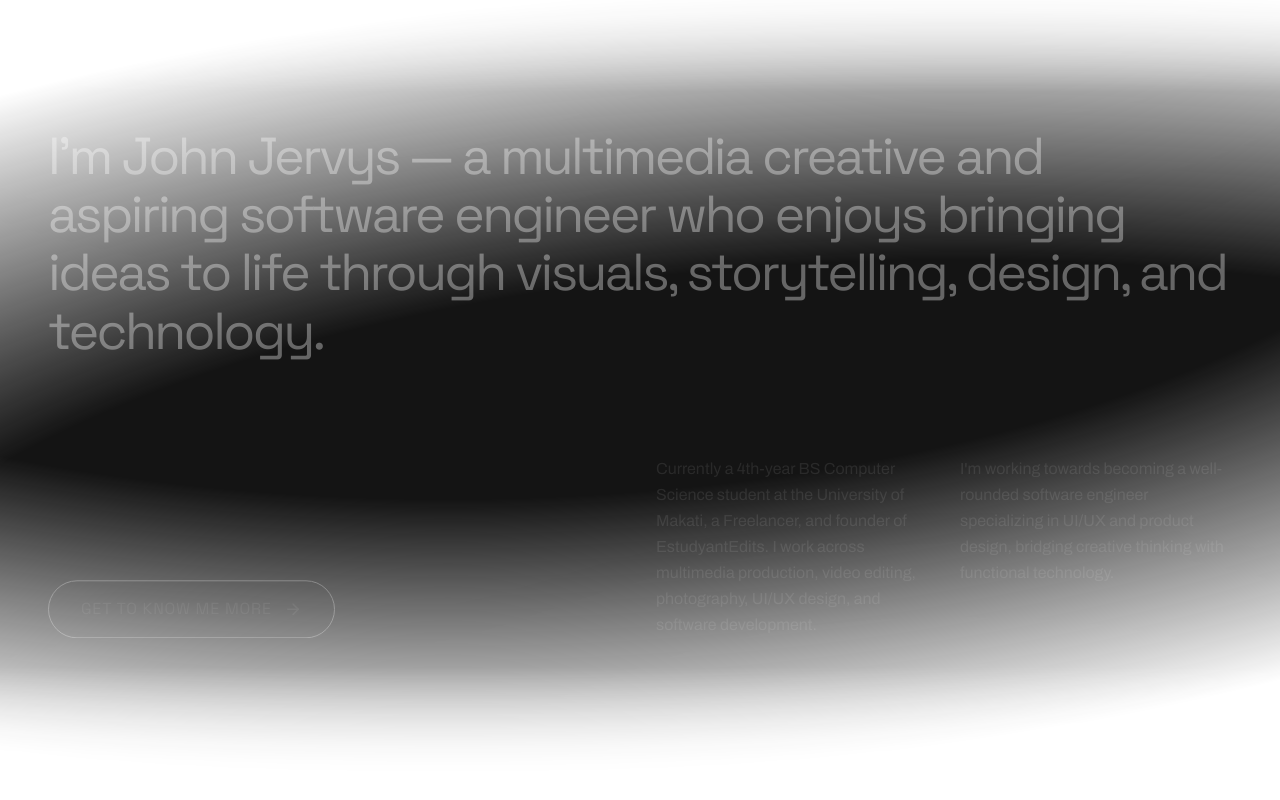
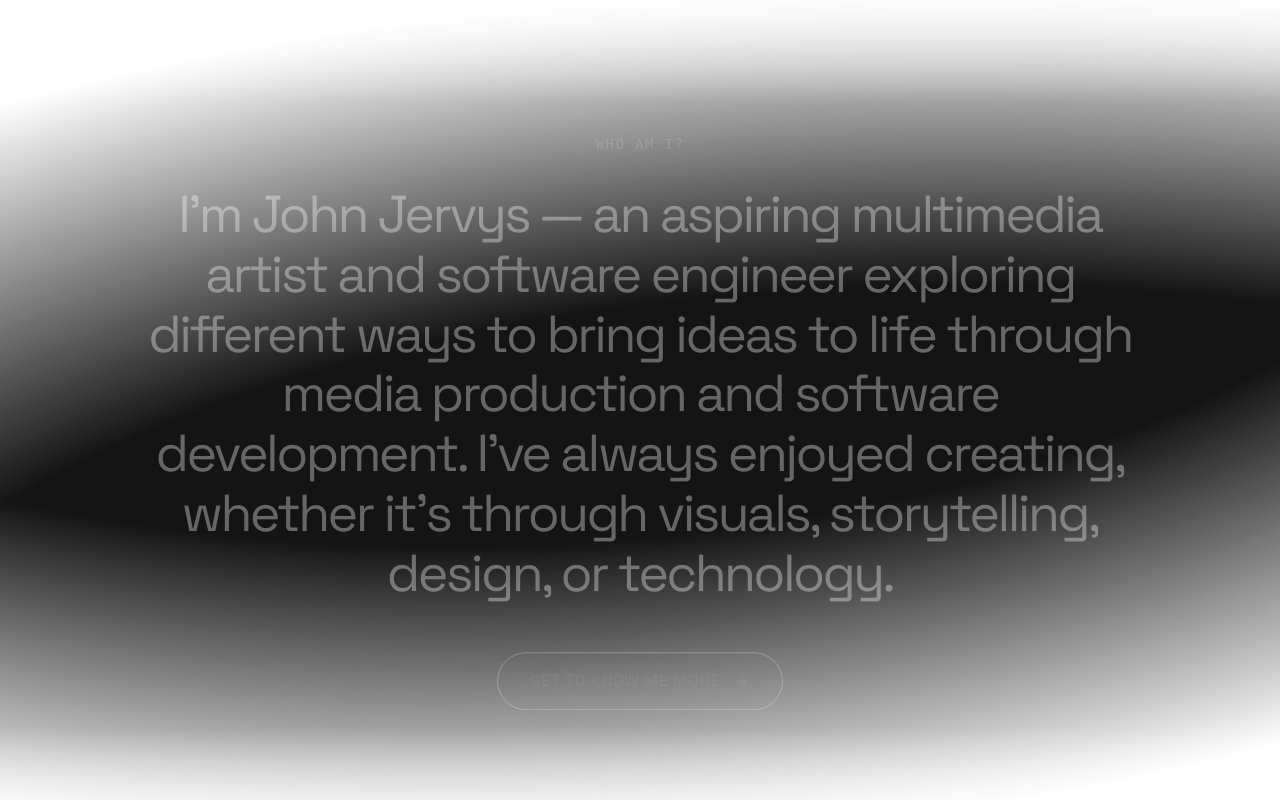
Before and after one commit to jjcabalo/LightweightPortfolio, a Next.js app: page / in a window 1280 px wide. Shown: the part 820-1620 px from the top of the page. Built offline with nearby package versions, Linux system fonts and the light colour scheme.

Commit message:
Revise Who Am I section: add title, update bio statement, and center CTA

```diff
--- a/src/app/page.tsx
+++ b/src/app/page.tsx
@@ -907,18 +907,20 @@ function HeroAndAboutSection() {
         <div className="ambient-dissolve-glow" aria-hidden="true" />
         <motion.div
           style={isDesktop ? { y: aboutContentY, opacity: aboutContentOpacity } : undefined}
-          className="w-full max-w-7xl mx-auto flex flex-col relative z-10"
+          className="w-full max-w-5xl mx-auto flex flex-col items-center text-center relative z-10"
         >
-          <div className="grid grid-cols-1 md:grid-cols-12 gap-x-8 gap-y-12 md:gap-y-16 lg:gap-y-24 items-end">
-            {/* Row 1: Massive Lede Headline (Spans all 12 cols) */}
-            <div className="col-span-1 md:col-span-12">
-              <h3 className="font-display text-2xl sm:text-3xl md:text-4xl lg:text-[2.75rem] xl:text-[3.25rem] leading-[1.12] tracking-tighter text-[var(--theme-fg)] text-left">
-                I&apos;m John Jervys — a multimedia creative and aspiring software engineer who enjoys bringing ideas to life through visuals, storytelling, design, and technology.
+          {/* Little Title on Top */}
+          <span className="font-mono text-xs md:text-sm uppercase tracking-widest text-neutral-500 mb-6 border border-neutral-800 bg-neutral-900/60 px-4 py-1.5 rounded-full">
+            Who Am I?
+          </span>
+
+          {/* Statement */}
+          <h3 className="font-display text-2xl sm:text-3xl md:text-4xl lg:text-[2.75rem] xl:text-[3.25rem] leading-[1.15] tracking-tighter text-[var(--theme-fg)] mb-12">
+            I&apos;m John Jervys — an aspiring multimedia artist and software engineer exploring different ways to bring ideas to life through media production and software development. I&apos;ve always enjoyed creating, whether it&apos;s through visuals, storytelling, design, or technology.
           </h3>
-            </div>
 
-            {/* Row 2, Left: CTA Link Button (Cols 1-6 on desktop, placed after paragraphs on mobile) */}
-            <div className="col-span-1 md:col-span-6 order-3 md:order-2 flex flex-col justify-end items-start pt-4 md:pt-0">
+          {/* Centered CTA Link Button */}
+          <div className="flex justify-center items-center">
             <Link
               href="/about"
               data-mascot-target="about-btn"
@@ -927,17 +929,6 @@ function HeroAndAboutSection() {
               <span>Get to know me more</span>
               <ArrowRight size={18} className="transition-transform duration-300 group-hover:translate-x-1" />
             </Link>
-            </div>
-
-            {/* Row 2, Right: 2 Bio Paragraphs (Cols 7-12 on desktop, 2-column subgrid) */}
-            <div className="col-span-1 md:col-span-6 order-2 md:order-3 grid grid-cols-1 sm:grid-cols-2 gap-6 md:gap-8 text-neutral-600 dark:text-neutral-400 font-sans text-sm md:text-base leading-relaxed">
-              <p>
-                Currently a 4th-year BS Computer Science student at the University of Makati, a Freelancer, and founder of EstudyantEdits. I work across multimedia production, video editing, photography, UI/UX design, and software development.
-              </p>
-              <p>
-                I&apos;m working towards becoming a well-rounded software engineer specializing in UI/UX and product design, bridging creative thinking with functional technology.
-              </p>
-            </div>
           </div>
         </motion.div>
       </section>
```
Lines whose indentation alone changed are shown as unchanged.
